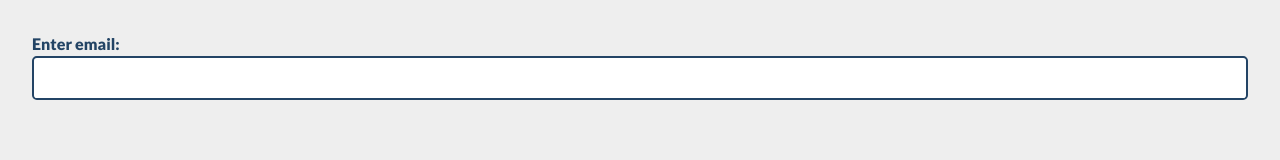
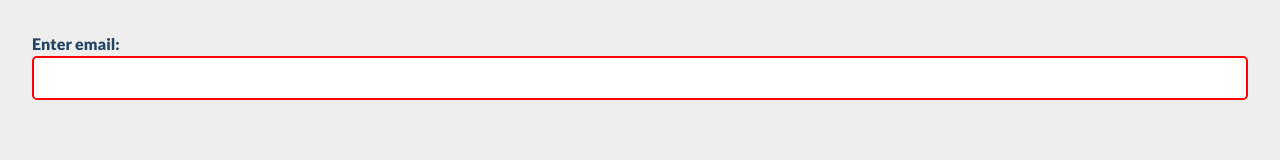
Before and after one commit to DTG-J/JavaScript-Tasks, a plain HTML site: page DOM events/06. Dynamic-Validation/dynamic-validation.html in a window 1280 px wide. Drawn offline with Linux system fonts and the light colour scheme.

Commit message:
Update dynamic-validation.html

```diff
--- a/DOM events/06. Dynamic-Validation/dynamic-validation.html
+++ b/DOM events/06. Dynamic-Validation/dynamic-validation.html
@@ -8,9 +8,15 @@
     <title>Dynamic Validation</title>
 </head>
 <body>
+    <form>
+        <label for="email">Enter email:</label>
+        <input id="email" type="text" required pattern="[a-z]+@[a-z]+\.[a-z]+"/>
+    </form>
 
-    <label for="email">Enter email:</label>
-    <input id="email" type="text" />
-
+    <style>
+        form input:invalid{
+            border-color: red;
+        }
+    </style>
 </body>
 </html>
```
